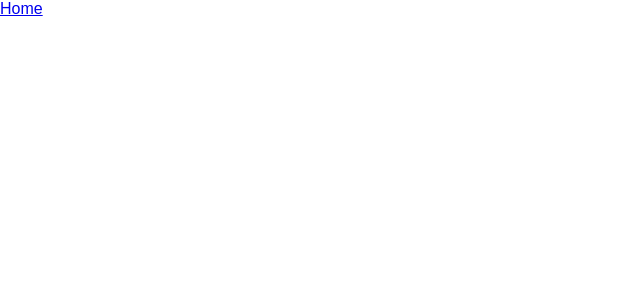
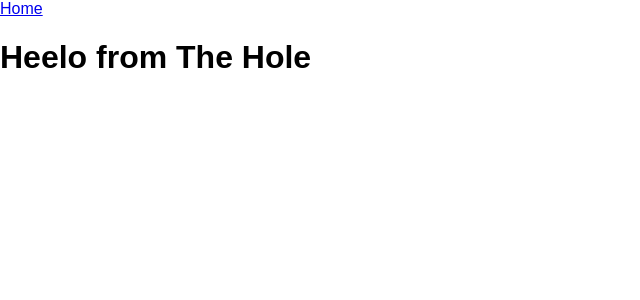
Before and after one commit to ejjonzey/Chain-Bangers, a React (Create React App) app in the folder client/: page /Hole in a window 1280 px wide. Shown: the top 300 px of the page, without its empty margins (0-640 px from the left). Built offline with nearby package versions, Linux system fonts and the light colour scheme.

Commit message:
SPA for all current components active

```diff
--- a/client/src/App.js
+++ b/client/src/App.js
@@ -5,6 +5,7 @@ import Home from './components/Home';
 import Course from './components/Course';
 import AddCourse from './components/AddCourse';
 import EditHole from './components/EditHole';
+import Hole from './components/Hole'
 
 
 class App extends Component {
@@ -20,6 +21,7 @@ class App extends Component {
             <Route  path="/AddCourse" component={AddCourse}/>
             <Route path="/Course" component={Course}/>
             <Route path="/EditHole" component={EditHole}/>
+            <Route path="/Hole" component={Hole}/>
           </div>
         </div>
         </Router>
--- a/client/src/components/Hole.js
+++ b/client/src/components/Hole.js
@@ -0,0 +1,15 @@
+import React, { Component } from 'react';
+
+class Hole extends Component {
+    render() {
+        return (
+            <div>
+                <div>
+                    <h1>Heelo from The Hole</h1>
+                </div>
+            </div>
+        );
+    }
+}
+
+export default Hole;
```
